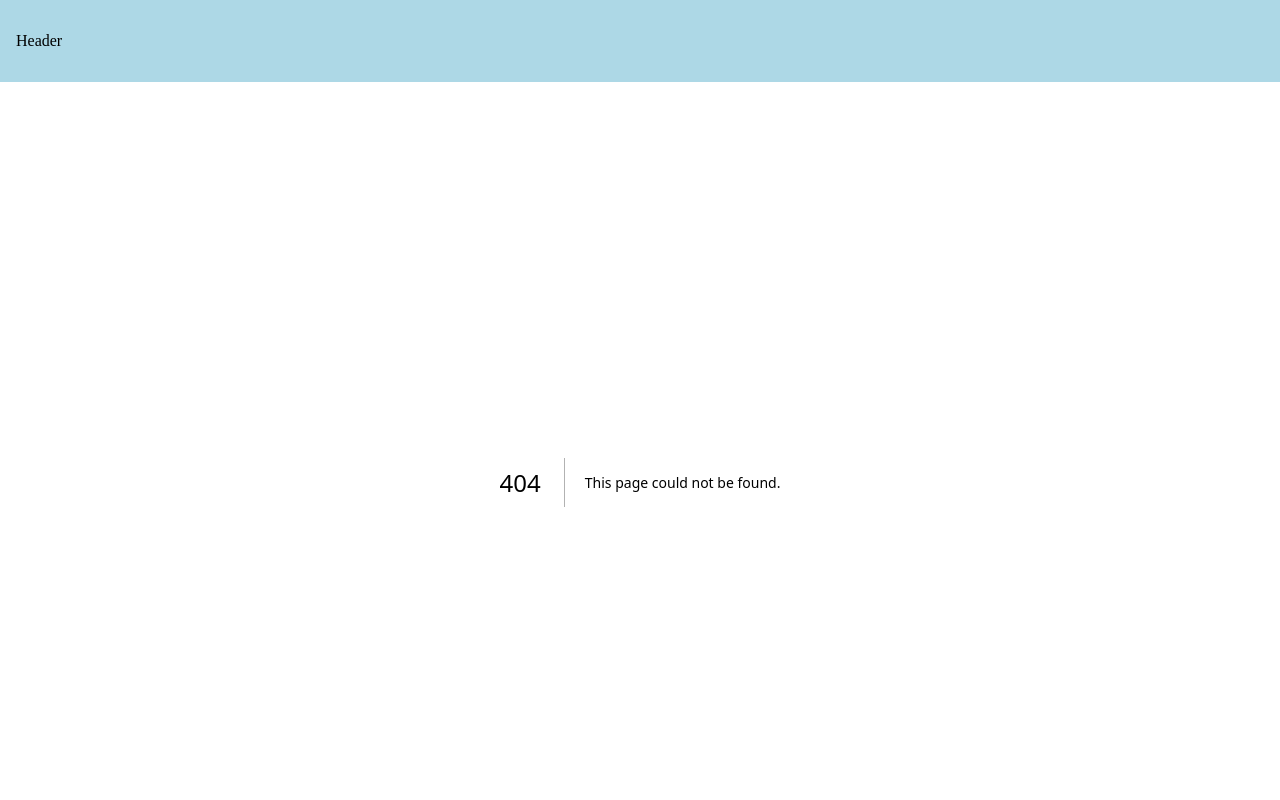
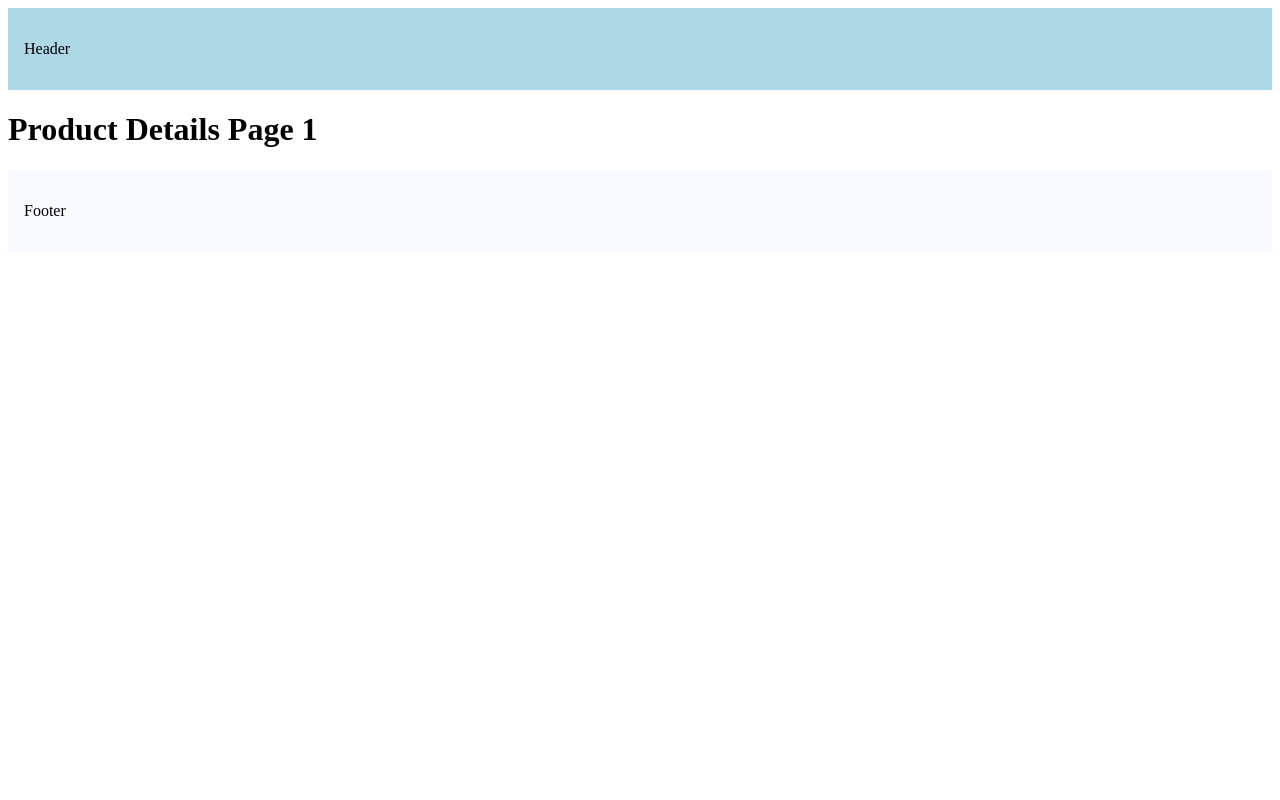
Before and after one commit to mytute/next-test, a Next.js app in the folder routing-demo/: page /products/1 in a window 1280 px wide. Before the commit this address had no page. Shown: the top 800 px of the page. Built offline with nearby package versions, Linux system fonts and the light colour scheme.

Commit message:
add pre code

```diff
--- /dev/null
+++ b/routing-demo/src/app/products/[productId]/page.tsx
@@ -0,0 +1,12 @@
+import React from "react";
+
+interface ProductionDetailsProps {
+  params:{
+    productId: string
+  }
+}
+const ProductDetails:React.FC<ProductionDetailsProps> = ({params}) =>{
+  return <h1>Product Details Page {params.productId}</h1>
+}
+
+export default ProductDetails;
```
Also changed, not shown: routing-demo/src/app/products/page.tsx (added), 1 other file (tests, documents, lock files or other folders).
